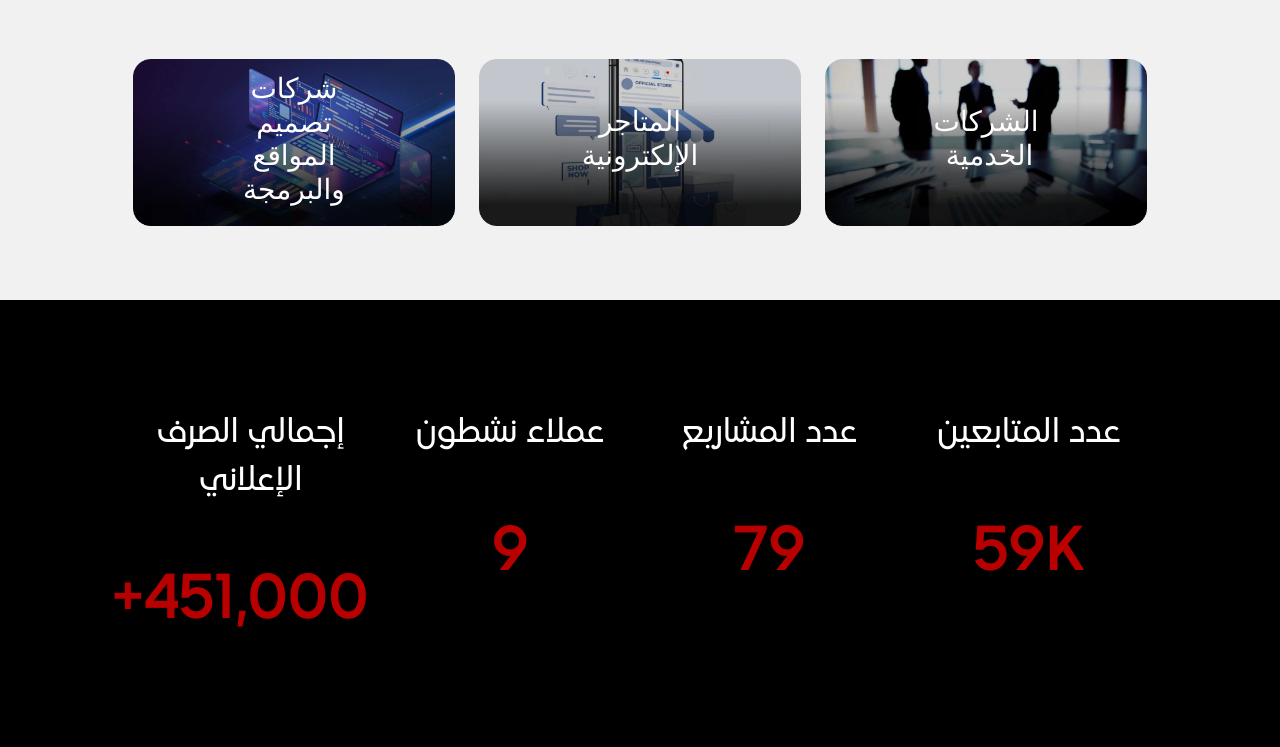
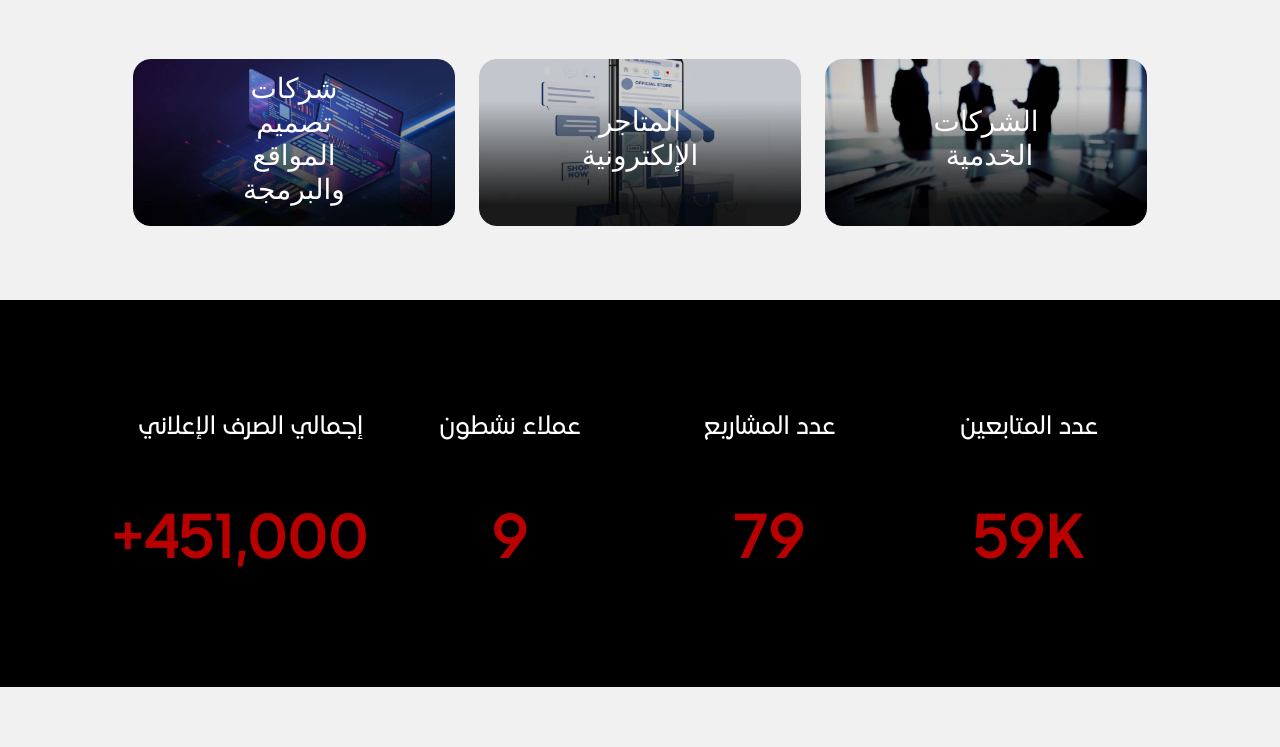
Before and after one commit to YousseffGamal/Xfera, a plain HTML site: page index.html in a window 1280 px wide. Shown: the part 2802-3549 px from the top of the page. After the commit the page ends 3489 px from the top, so only its background shows below. Drawn offline with nearby package versions, Linux system fonts and the light colour scheme; files whose address does not match are found by name.

Commit message:
last update in font

```diff
--- a/assets/css/style.css
+++ b/assets/css/style.css
@@ -314,11 +314,11 @@ body{
   }
   .stat-text {
     color: #FFFFFF;
-    font-size: clamp(1rem, 1.5rem + 1vw, 2rem); /* Responsive font size for text above numbers */
+    font-size: clamp(0.875rem, 1.25rem + 0.5vw, 1.5rem); /* Smaller responsive font size */
     margin-bottom: 51px !important;
     font-family: var(--main-font); /* Use the main font family */
+  }
 
-  }
 /* Responsive adjustments */
 @media (max-width: 768px) {
     .large-img {
```
